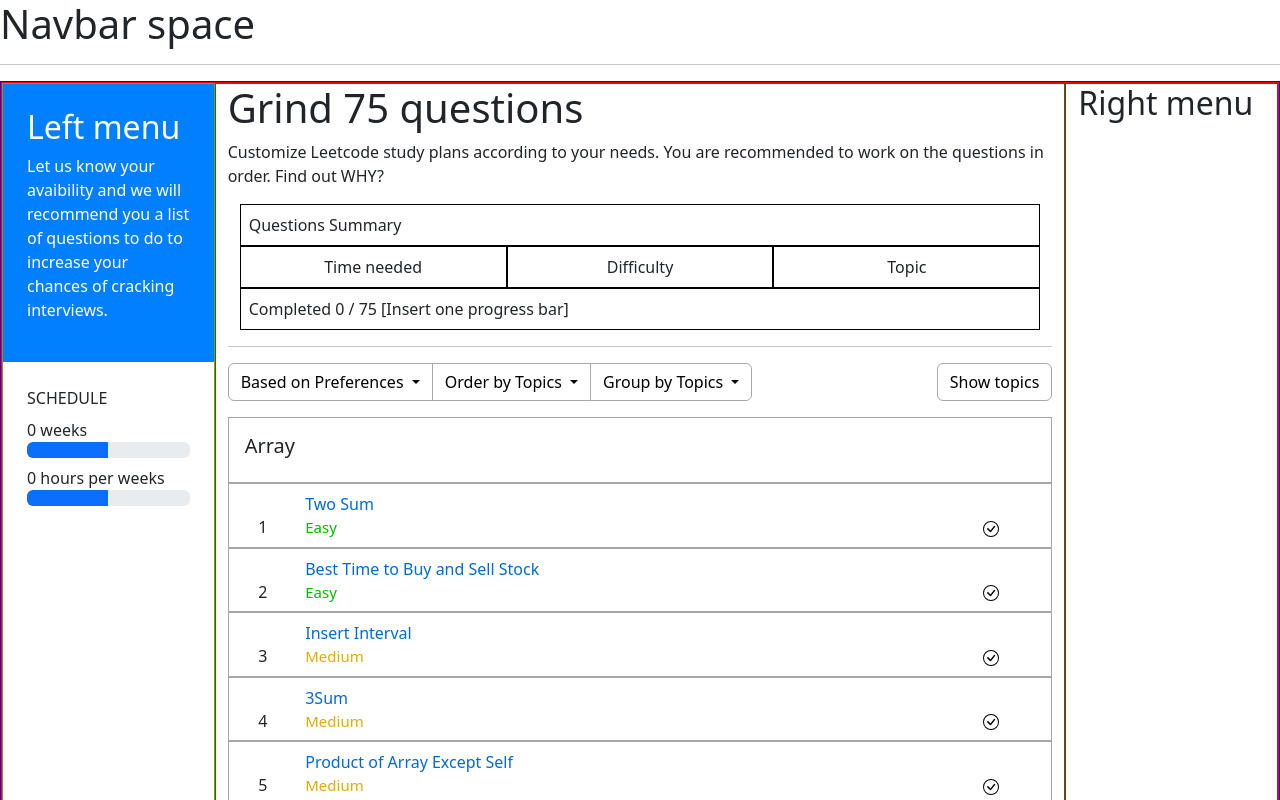
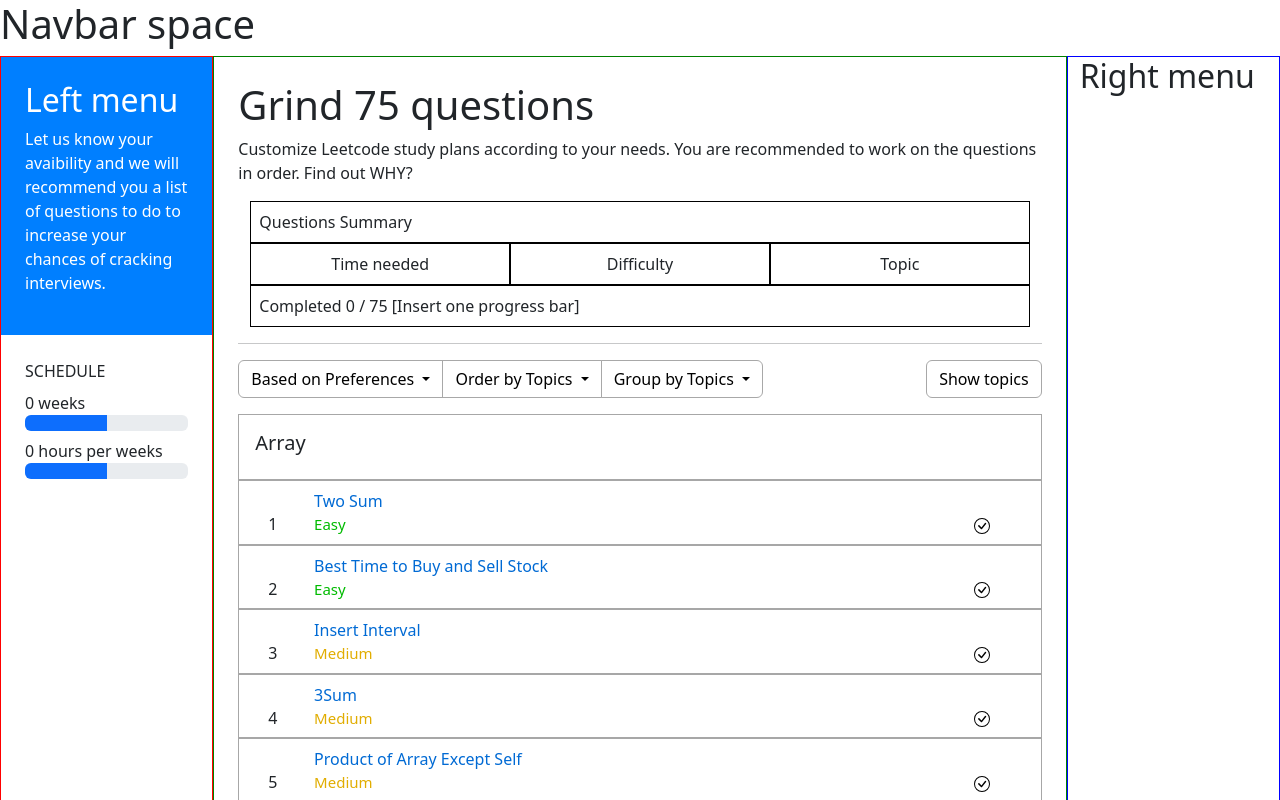
Before and after one commit to chiragsharmagithub/Interview_Prep_DSA, an Angular app: page /dsa in a window 1280 px wide. Shown: the top 800 px of the page. Built offline with nearby package versions, Linux system fonts and the light colour scheme; data requests are answered from the project's data file.

Commit message:
Added new components and integrate them with current system design

```diff
--- a/src/app/app.component.html
+++ b/src/app/app.component.html
@@ -2,10 +2,6 @@
   Navbar space
 </h1>
 
-<hr>
-
 <router-outlet></router-outlet>
 
-<hr>
-
 Footer
--- a/src/app/app.component.ts
+++ b/src/app/app.component.ts
@@ -3,6 +3,8 @@
 import { RouterOutlet } from '@angular/router';
 import { HttpClientModule } from '@angular/common/http';
 import { QuestionsListComponent } from './questions-list/questions-list.component';
+import { ScheduleComponent } from './schedule/schedule.component';
+import { ExtrarightComponent } from './extraright/extraright.component';
 
 @Component({
   selector: 'app-root',
@@ -11,7 +13,9 @@
     CommonModule,
     RouterOutlet,
     HttpClientModule,
-    QuestionsListComponent
+    QuestionsListComponent,
+    ScheduleComponent,
+    ExtrarightComponent
   ],
   templateUrl: './app.component.html',
   styleUrl: './app.component.css'
--- /dev/null
+++ b/src/app/extraright/extraright.component.html
@@ -0,0 +1 @@
+<h2>Right menu</h2>
--- a/src/app/questions-list/questions-list.component.html
+++ b/src/app/questions-list/questions-list.component.html
@@ -1,43 +1,10 @@
-<div class="container-fluid" style="border: 1px solid blue">
-  <div class="row" style="border: 1px solid red">
-    <div
-      class="col-2 m-0 p-0 .left-menu-design"
-      style="border: 1px solid rgb(148, 148, 0)"
-    >
-      <div class="p-4 left-menu-top-design">
-        <h2>Left menu</h2>
-        <p>
-          Let us know your avaibility and we will recommend you a list of
-          questions to do to increase your chances of cracking interviews.
-        </p>
+<div class="container-fluid">
+  <div class="row">
+    <div class="col-2 m-0 p-0 .left-menu-design" style="border: 1px solid red">
+      <app-schedule></app-schedule>
     </div>
 
-			<div class="p-4">
-				SCHEDULE
-
-				<div class="mt-2">
-					{{ weeksToPrepare }} weeks
-					<div class="progress mb-2">
-						<div class="progress-bar" role="progressbar" aria-valuenow="50" aria-valuemin="0"
-								 aria-valuemax="100" style="width: 50%;">
-								</div>
-					</div>
-					{{ hoursPerWeekToPrepare }} hours per weeks
-					<div class="progress">
-						<div class="progress-bar" role="progressbar"
-								 style="width: 50%;"
-								 [attr.aria-valuenow]="weeksToPrepare"
-								 aria-valuemin="0"
-								 aria-valuemax="100">
-								</div>
-					</div>
-				</div>
-			</div>
-
-
-    </div>
-
-    <div class="col-sm-8 mx-auto" style="border: 1px solid green">
+    <div class="col p-4" style="border: 1px solid green">
       <h1>Grind 75 questions</h1>
       <p>
         Customize Leetcode study plans according to your needs. You are
@@ -306,7 +273,10 @@
       <h1>Accordion below</h1>
 
       <div class="accordion" id="accordionExample">
-        <div class="accordion-item mb-3" *ngFor="let questions of category_questions">
+        <div
+          class="accordion-item mb-3"
+          *ngFor="let questions of category_questions"
+        >
           <h2 class="accordion-header" id="headingOne">
             <button
               class="accordion-button"
@@ -320,23 +290,24 @@
               {{ questions.category }}
             </button>
           </h2>
-					<div [id]="currentToggleIdname()"
+          <div
+            [id]="currentToggleIdname()"
             *ngFor="let ques of questions.ques"
             class="accordion-collapse collapse show"
             [attr.aria-labelledby]="currentToggleIdname()"
-							 data-bs-parent="accordionExample">
+            data-bs-parent="accordionExample"
+          >
             <div class="accordion-body">
               {{ ques.name }}
             </div>
           </div>
-
         </div>
       </div>
     </div>
 
-    <h2 class="col-sm-2" style="border: 1px solid rgb(179, 19, 45)">
-      Right menu
-    </h2>
+	<div class="col-2" style="border: 1px solid blue">
+		<app-extraright></app-extraright>
+	</div>
   </div>
 </div>
 
--- a/src/app/questions-list/questions-list.component.ts
+++ b/src/app/questions-list/questions-list.component.ts
@@ -4,12 +4,14 @@
 //
 import { DSAQues } from '../Models/DSAQues.Model';
 import { QuestionsService } from '../Services/questions.service';
+import { ScheduleComponent } from '../schedule/schedule.component';
+import { ExtrarightComponent } from '../extraright/extraright.component';
 
 
 @Component({
   selector: 'app-questions-list',
   standalone: true,
-  imports: [RouterModule, CommonModule],
+  imports: [RouterModule, CommonModule, ScheduleComponent, ExtrarightComponent],
   templateUrl: './questions-list.component.html',
   styleUrl: './questions-list.component.css'
 })
--- /dev/null
+++ b/src/app/schedule/schedule.component.css
@@ -0,0 +1,4 @@
+.left-menu-top-design {
+    background-color: #007FFF;
+    color: white;
+}
--- /dev/null
+++ b/src/app/schedule/schedule.component.html
@@ -0,0 +1,36 @@
+<div class="p-4 left-menu-top-design">
+  <h2>Left menu</h2>
+  <p>
+    Let us know your avaibility and we will recommend you a list of questions to
+    do to increase your chances of cracking interviews.
+  </p>
+</div>
+
+<div class="p-4">
+  SCHEDULE
+
+  <div class="mt-2">
+    {{ weeksToPrepare }} weeks
+    <div class="progress mb-2">
+      <div
+        class="progress-bar"
+        role="progressbar"
+        aria-valuenow="50"
+        aria-valuemin="0"
+        aria-valuemax="100"
+        style="width: 50%"
+      ></div>
+    </div>
+    {{ hoursPerWeekToPrepare }} hours per weeks
+    <div class="progress">
+      <div
+        class="progress-bar"
+        role="progressbar"
+        style="width: 50%"
+        [attr.aria-valuenow]="weeksToPrepare"
+        aria-valuemin="0"
+        aria-valuemax="100"
+      ></div>
+    </div>
+  </div>
+</div>
--- /dev/null
+++ b/src/app/schedule/schedule.component.ts
@@ -0,0 +1,13 @@
+import { Component } from '@angular/core';
+
+@Component({
+	selector: 'app-schedule',
+	standalone: true,
+	imports: [],
+	templateUrl: './schedule.component.html',
+	styleUrl: './schedule.component.css'
+})
+export class ScheduleComponent {
+	weeksToPrepare = 0;
+	hoursPerWeekToPrepare = 0;
+}
```
Also changed, not shown: src/app/extraright/extraright.component.ts (added, +12 -0 lines), src/app/extraright/extraright.component.css (added), 2 other files (tests, documents, lock files or other folders). Lines whose indentation alone changed are shown as unchanged.
